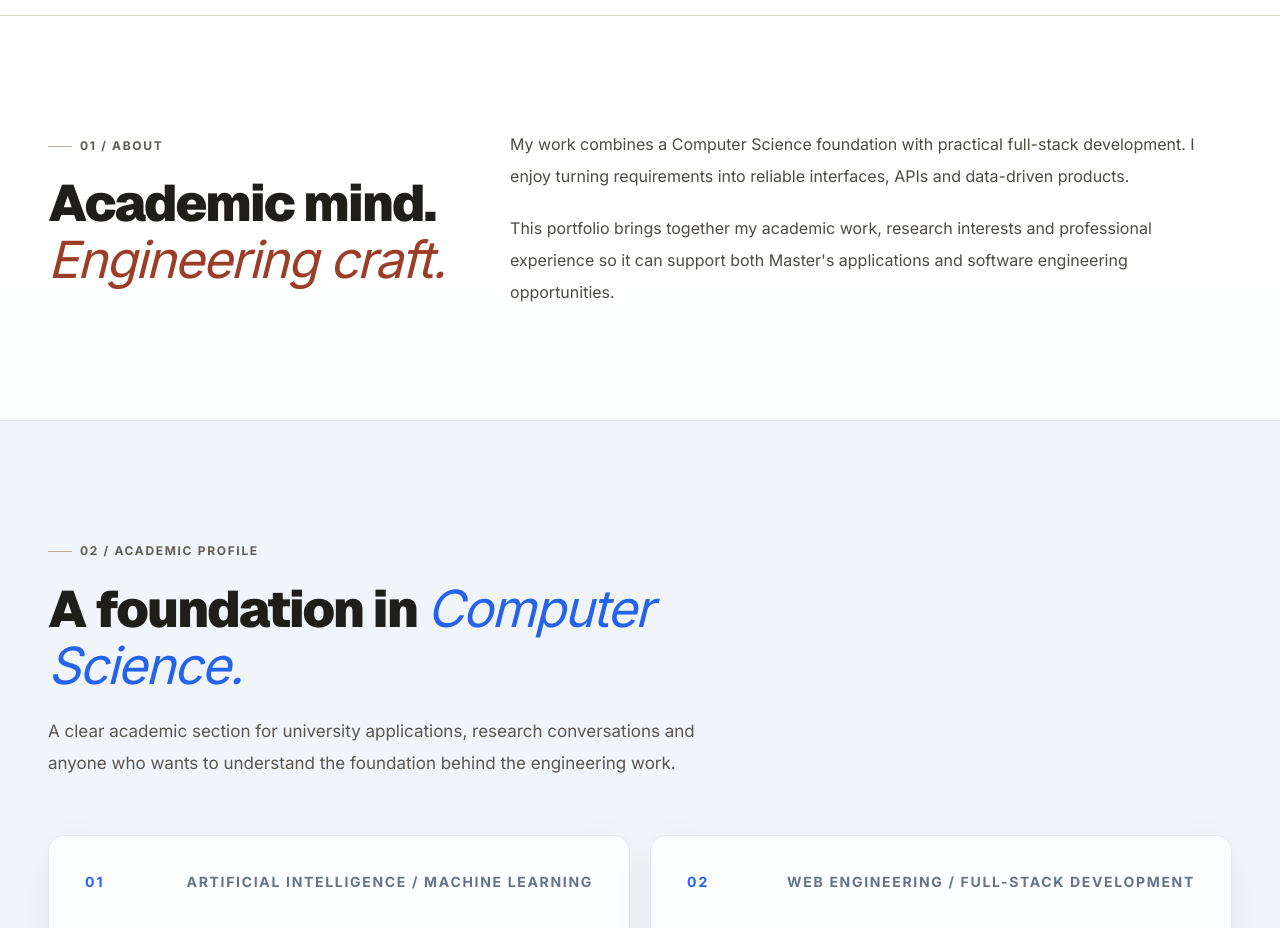
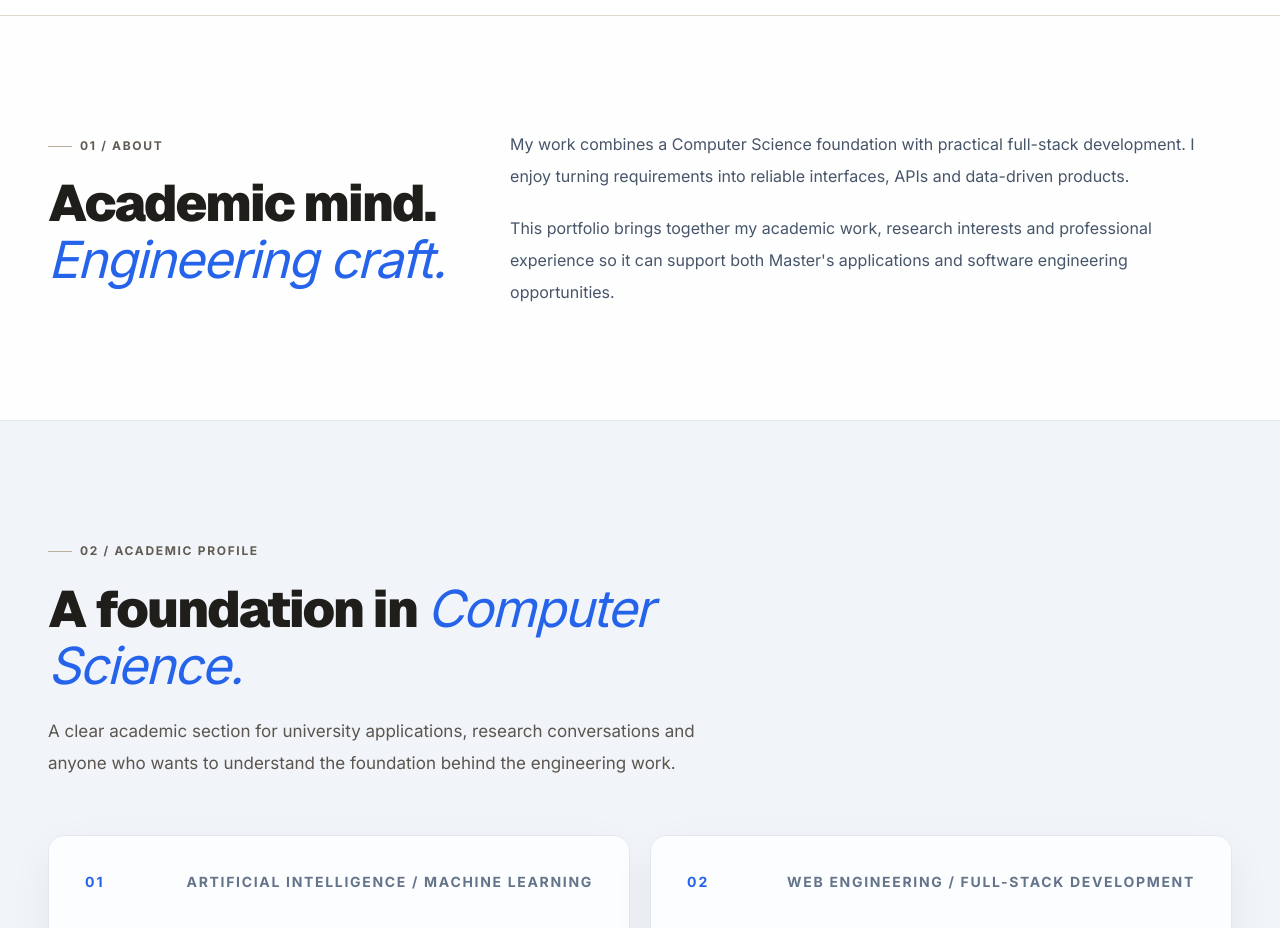
Before and after one commit to Mehedi1-SWE/portfolio, a Next.js app: page / in a window 1280 px wide. Shown: the part 908-1836 px from the top of the page. Built offline with nearby package versions, Linux system fonts and the light colour scheme.

Commit message:
Apply professional blue and slate palette to About.tsx

```diff
--- a/components/About.tsx
+++ b/components/About.tsx
@@ -3,8 +3,8 @@ import { SectionHeading } from "./SectionHeading";
 export function About() {
   return (
     <section id="about" className="mx-auto grid max-w-[1280px] gap-14 px-6 py-28 lg:grid-cols-[.72fr_1.28fr] lg:px-12">
-      <SectionHeading number="01" eyebrow="About" title={<>Academic mind.<br /><span className="font-sans font-normal italic text-[#9B3D27]">Engineering craft.</span></>} />
-      <div className="max-w-3xl text-[16px] leading-8 text-[#4E4A44]">
+      <SectionHeading number="01" eyebrow="About" title={<>Academic mind.<br /><span className="font-sans font-normal italic text-[#2563EB]">Engineering craft.</span></>} />
+      <div className="max-w-3xl text-[16px] leading-8 text-[#475569]">
         <p>My work combines a Computer Science foundation with practical full-stack development. I enjoy turning requirements into reliable interfaces, APIs and data-driven products.</p>
         <p className="mt-5">This portfolio brings together my academic work, research interests and professional experience so it can support both Master&apos;s applications and software engineering opportunities.</p>
       </div>
```
